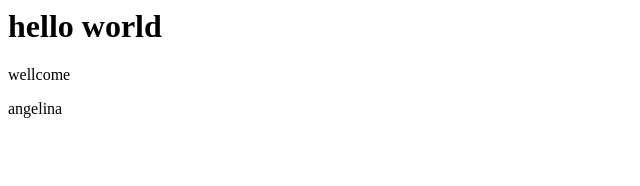
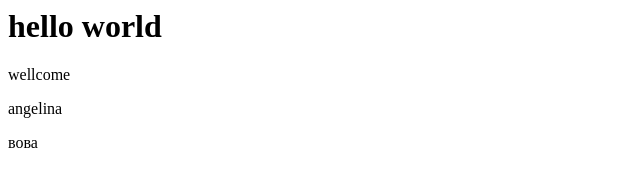
Before and after one commit to benss3/hello-world, a plain HTML site: page index.html in a window 1280 px wide. Shown: the full height of the page, 0-640 px from the left. Drawn offline with Linux system fonts and the light colour scheme.

Commit message:
Update index.html

```diff
--- a/index.html
+++ b/index.html
@@ -1,3 +1,4 @@
 <h1>hello world</h1>
 <p>wellcome</p>
 <p>angelina</p>
+<p>вова</p>
```
